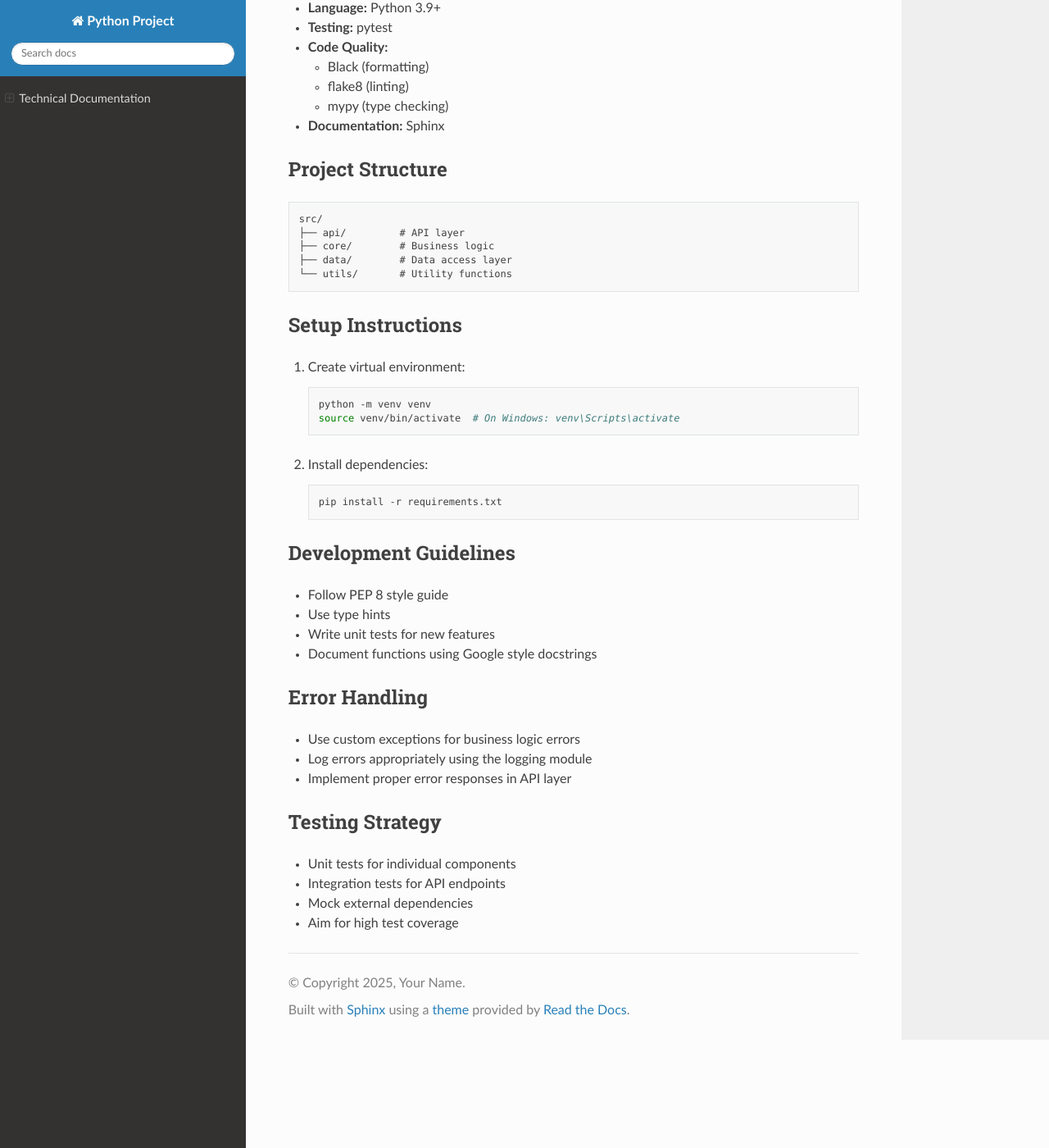
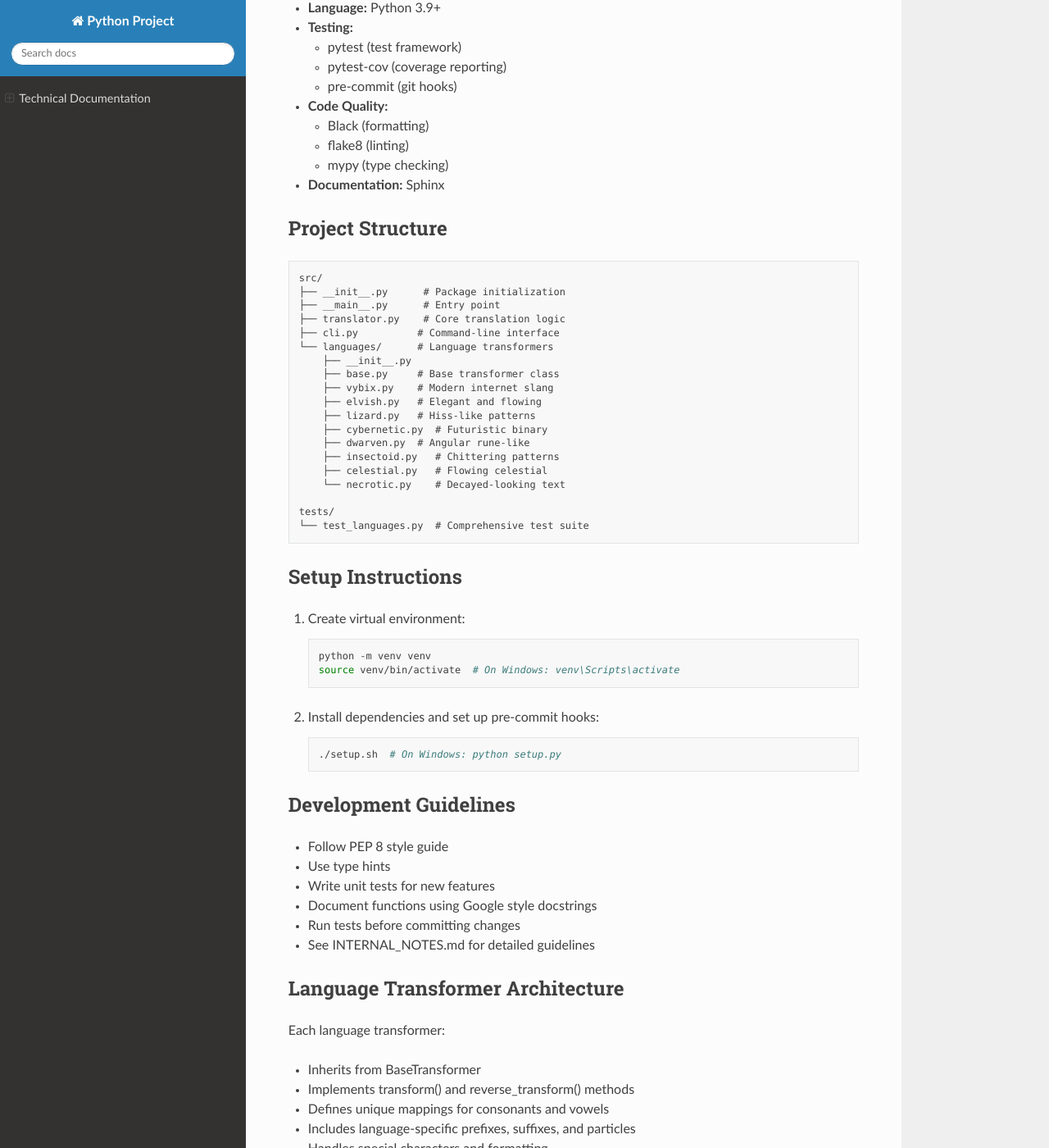
Before and after one commit to ristana/LanguageGenVibes, a Sphinx documentation site: the page built from docs/technical.md, in a window 1280 px wide and 1400 px high, scrolled down 346 px. Shown: the whole window at 82% size. Built offline with Sphinx 7.4.7 and the Read the Docs theme 3.1.0, drawn with Linux system fonts in a browser that asks for light colours; some of the changed text lies outside the part shown.

Commit message:
Update documentation to reflect new language transformers and test suite

````diff
--- a/docs/technical.md
+++ b/docs/technical.md
@@ -1,11 +1,14 @@
 # Technical Documentation
 
 ## Project Overview
-This project is built using Python with a focus on maintainability, scalability, and clean code practices.
+This project is built using Python with a focus on maintainability, scalability, and clean code practices. It implements a modular system for transforming text into various fictional languages.
 
 ## Technology Stack
 - **Language:** Python 3.9+
-- **Testing:** pytest
+- **Testing:**
+  - pytest (test framework)
+  - pytest-cov (coverage reporting)
+  - pre-commit (git hooks)
 - **Code Quality:**
   - Black (formatting)
   - flake8 (linting)
@@ -15,10 +18,24 @@ This project is built using Python with a focus on maintainability, scalability,
 ## Project Structure
 ```
 src/
-├── api/         # API layer
-├── core/        # Business logic
-├── data/        # Data access layer
-└── utils/       # Utility functions
+├── __init__.py      # Package initialization
+├── __main__.py      # Entry point
+├── translator.py    # Core translation logic
+├── cli.py          # Command-line interface
+└── languages/      # Language transformers
+    ├── __init__.py
+    ├── base.py     # Base transformer class
+    ├── vybix.py    # Modern internet slang
+    ├── elvish.py   # Elegant and flowing
+    ├── lizard.py   # Hiss-like patterns
+    ├── cybernetic.py  # Futuristic binary
+    ├── dwarven.py  # Angular rune-like
+    ├── insectoid.py   # Chittering patterns
+    ├── celestial.py   # Flowing celestial
+    └── necrotic.py    # Decayed-looking text
+
+tests/
+└── test_languages.py  # Comprehensive test suite
 ```
 
 ## Setup Instructions
@@ -27,9 +44,9 @@ src/
    python -m venv venv
    source venv/bin/activate  # On Windows: venv\Scripts\activate
    ```
-2. Install dependencies:
+2. Install dependencies and set up pre-commit hooks:
    ```bash
-   pip install -r requirements.txt
+   ./setup.sh  # On Windows: python setup.py
    ```
 
 ## Development Guidelines
@@ -37,14 +54,53 @@ src/
 - Use type hints
 - Write unit tests for new features
 - Document functions using Google style docstrings
+- Run tests before committing changes
+- See INTERNAL_NOTES.md for detailed guidelines
+
+## Language Transformer Architecture
+Each language transformer:
+- Inherits from BaseTransformer
+- Implements transform() and reverse_transform() methods
+- Defines unique mappings for consonants and vowels
+- Includes language-specific prefixes, suffixes, and particles
+- Handles special characters and formatting
+
+## Testing Strategy
+The project uses a comprehensive test suite that covers:
+- All language transformers
+- Various text input types
+- Edge cases and special characters
+- Unicode handling
+- Whitespace handling
+- Case sensitivity
+- Empty input handling
+- Repeated characters
+
+Test commands:
+```bash
+# Run all tests
+pytest tests/
+
+# Run tests with coverage report
+pytest --cov=src tests/
+
+# Run specific test file
+pytest tests/test_languages.py
+```
+
+## Pre-commit Hooks
+- Automatically runs tests before each commit
+- Prevents commits if tests fail
+- Ensures code quality and consistency
 
 ## Error Handling
-- Use custom exceptions for business logic errors
-- Log errors appropriately using the logging module
-- Implement proper error responses in API layer
+- Custom exceptions for transformation errors
+- Proper handling of invalid input
+- Graceful fallbacks for unsupported characters
+- Detailed error messages for debugging
 
-## Testing Strategy
-- Unit tests for individual components
-- Integration tests for API endpoints
-- Mock external dependencies
-- Aim for high test coverage
+## Performance Considerations
+- Efficient string manipulation
+- Caching of transformation rules
+- Optimized regex patterns
+- Memory-efficient processing of large texts
````
Also changed, not shown: README.md (+58 -14 lines), docs/status.md (+35 -19 lines).
